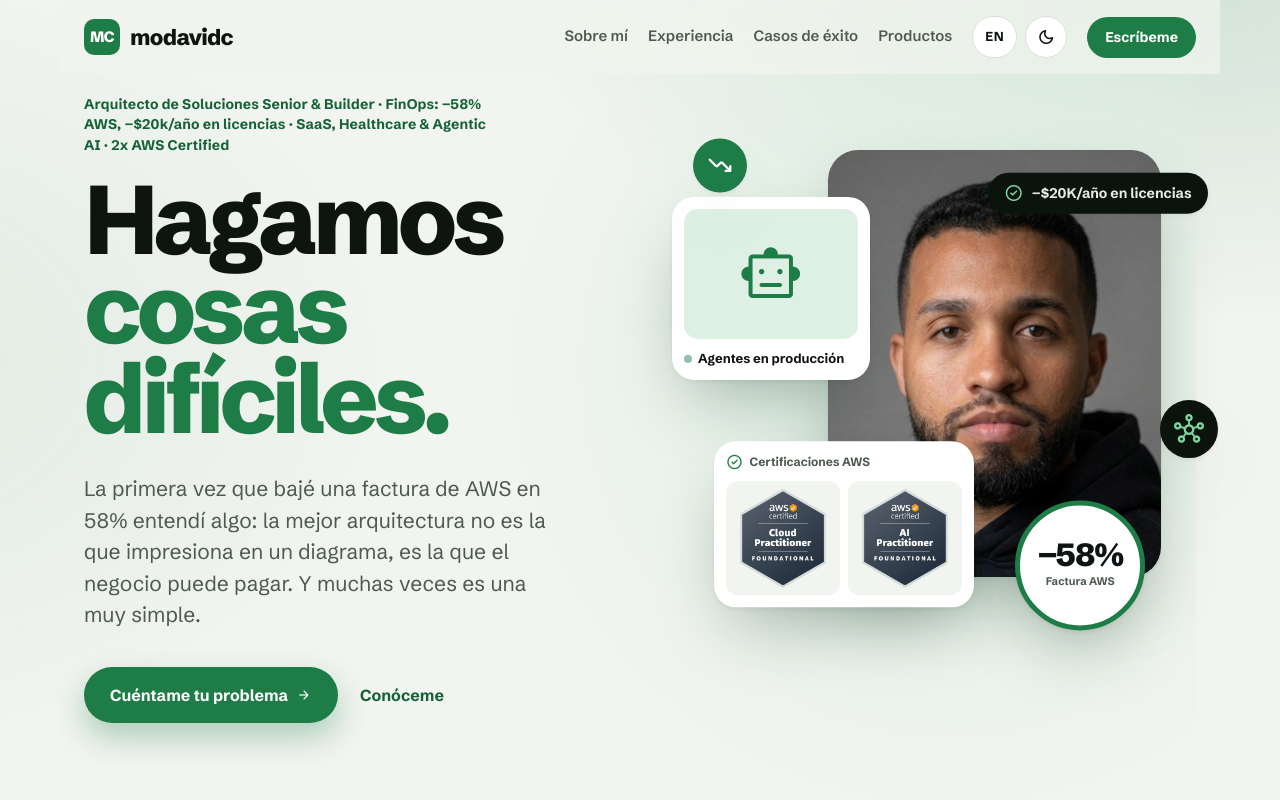
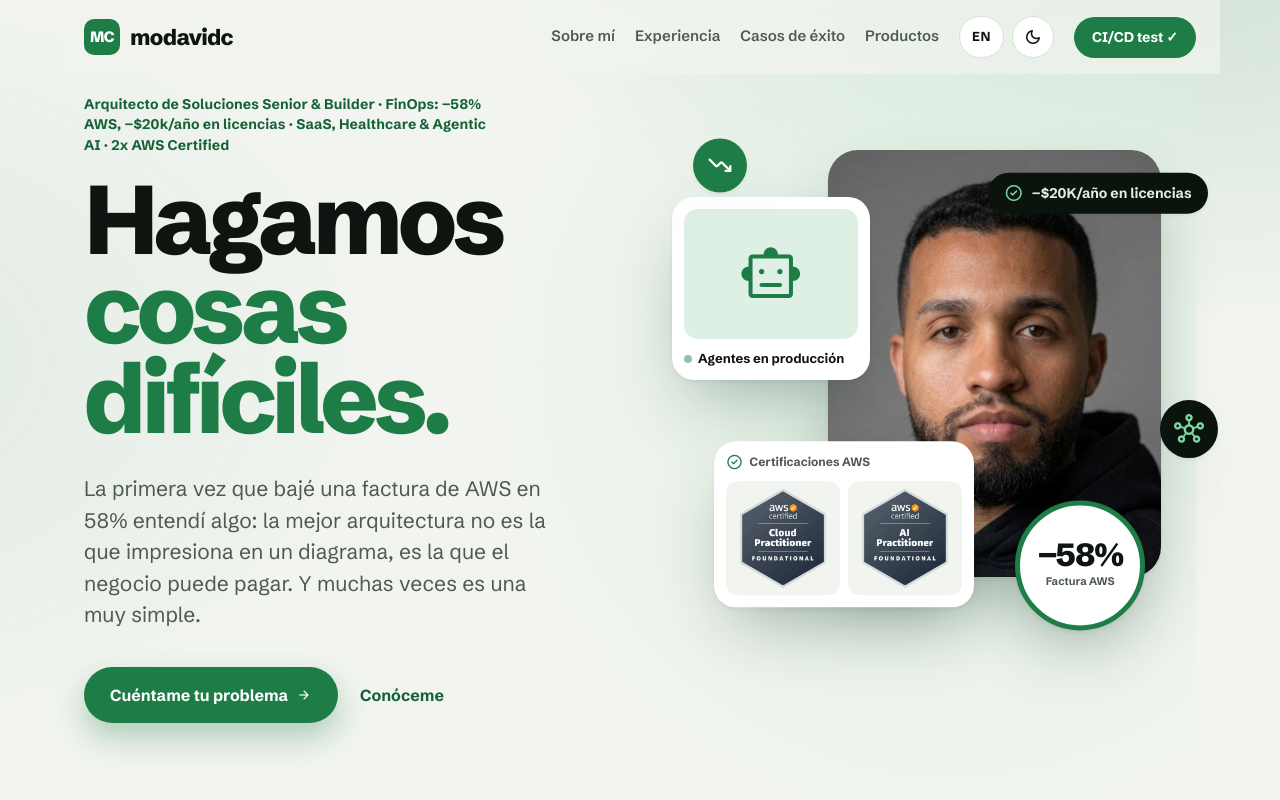
Before and after one commit to modavidc/modavidc.com, a Next.js app: page / in a window 1280 px wide. Shown: the top 800 px of the page. Built offline with nearby package versions, Linux system fonts and the light colour scheme; no server answers.

Commit message:
test: temporary CTA label to verify CI/CD pipeline

```diff
--- a/content/nav.ts
+++ b/content/nav.ts
@@ -1,5 +1,5 @@
 export const navContent = {
-  es: { sobre: "Sobre mí", exp: "Experiencia", casos: "Casos de éxito", prod: "Productos", cta: "Escríbeme", other: "EN" },
+  es: { sobre: "Sobre mí", exp: "Experiencia", casos: "Casos de éxito", prod: "Productos", cta: "CI/CD test ✓", other: "EN" },
   en: { sobre: "About", exp: "Experience", casos: "Case studies", prod: "Products", cta: "Get in touch", other: "ES" },
 }
 
```
